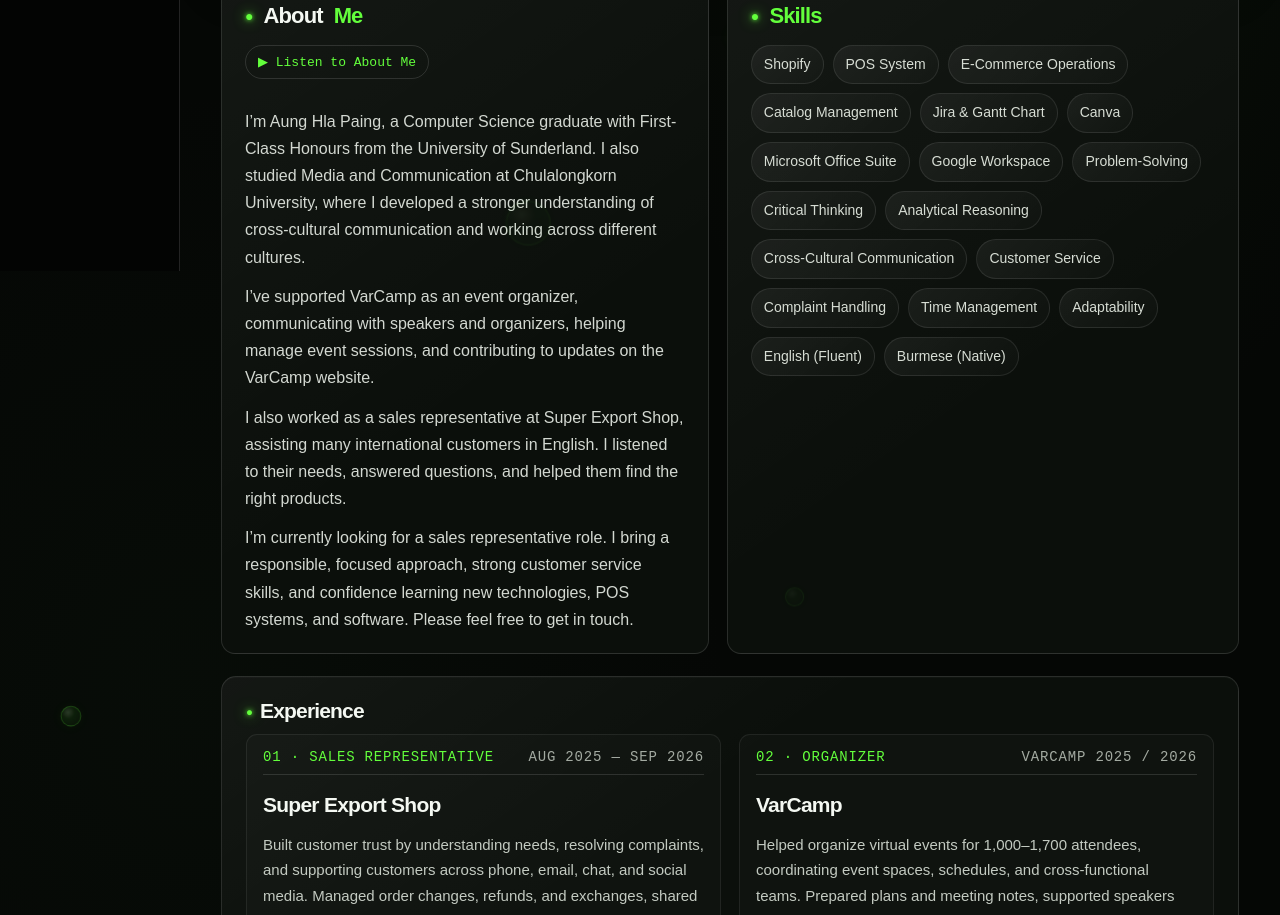
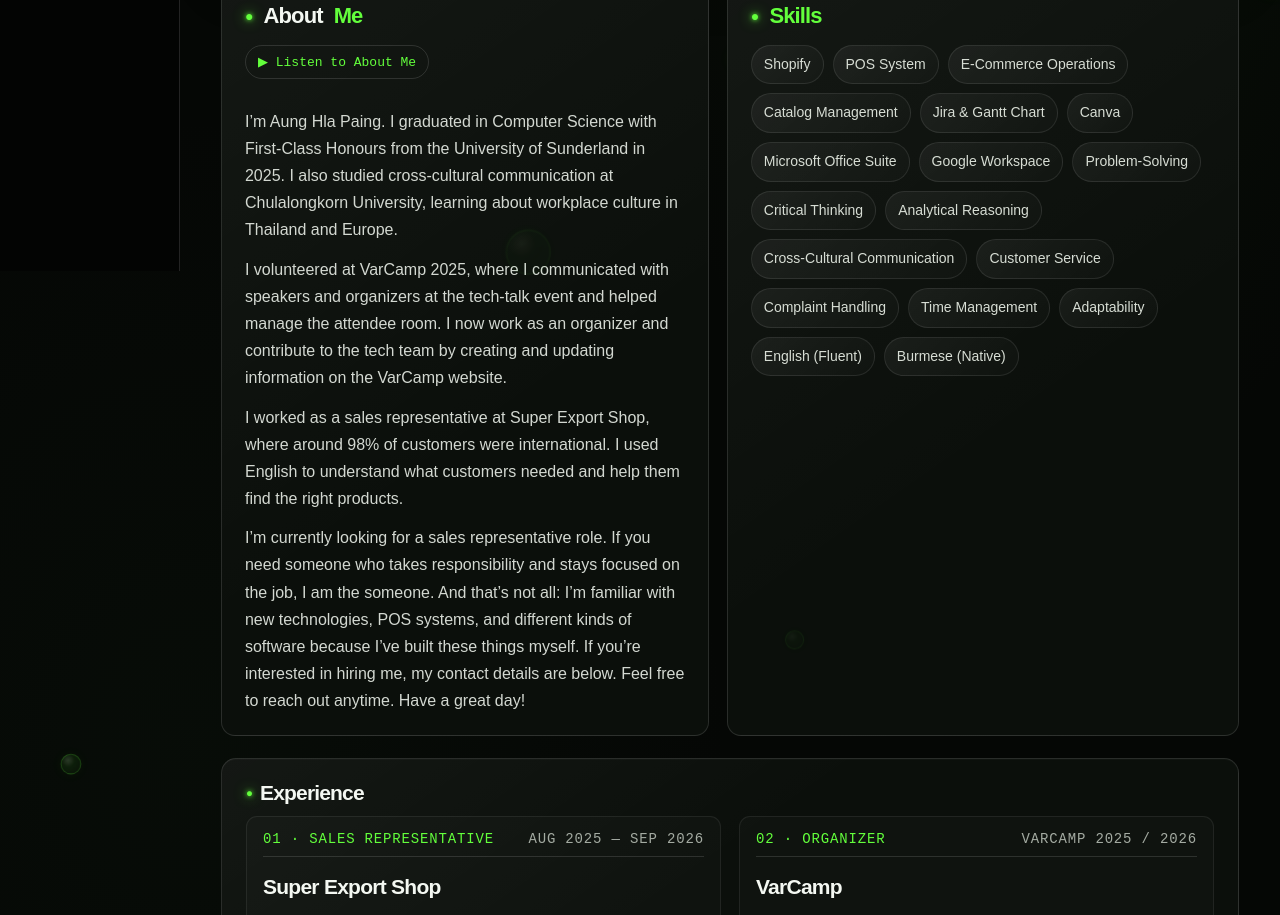
Before and after one commit to aunghlapaing/aunghlapaing.github.io, a plain HTML site: page index.html in a window 1280 px wide. Shown: the part 529-1444 px from the top of the page. Drawn offline with Linux system fonts and the light colour scheme.

Commit message:
updated about me section

```diff
--- a/index.html
+++ b/index.html
@@ -269,10 +269,10 @@
         <button class="listen-button" id="about-listen" type="button" aria-controls="about-text" aria-describedby="about-audio-status">▶ Listen to About Me</button>
         <span id="about-audio-status" class="audio-status" aria-live="polite"></span>
         <div class="about-text" id="about-text">
-          <p>I’m Aung Hla Paing, a Computer Science graduate with First-Class Honours from the University of Sunderland. I also studied Media and Communication at Chulalongkorn University, where I developed a stronger understanding of cross-cultural communication and working across different cultures.</p>
-          <p>I’ve supported VarCamp as an event organizer, communicating with speakers and organizers, helping manage event sessions, and contributing to updates on the VarCamp website.</p>
-          <p>I also worked as a sales representative at Super Export Shop, assisting many international customers in English. I listened to their needs, answered questions, and helped them find the right products.</p>
-          <p>I’m currently looking for a sales representative role. I bring a responsible, focused approach, strong customer service skills, and confidence learning new technologies, POS systems, and software. Please feel free to get in touch.</p>
+          <p>I’m Aung Hla Paing. I graduated in Computer Science with First-Class Honours from the University of Sunderland in 2025. I also studied cross-cultural communication at Chulalongkorn University, learning about workplace culture in Thailand and Europe.</p>
+          <p>I volunteered at VarCamp 2025, where I communicated with speakers and organizers at the tech-talk event and helped manage the attendee room. I now work as an organizer and contribute to the tech team by creating and updating information on the VarCamp website.</p>
+          <p>I worked as a sales representative at Super Export Shop, where around 98% of customers were international. I used English to understand what customers needed and help them find the right products.</p>
+          <p>I’m currently looking for a sales representative role. If you need someone who takes responsibility and stays focused on the job, I am the someone. And that’s not all: I’m familiar with new technologies, POS systems, and different kinds of software because I’ve built these things myself. If you’re interested in hiring me, my contact details are below. Feel free to reach out anytime. Have a great day!</p>
         </div>
       </section>
       <section class="panel" id="skills" aria-labelledby="skills-heading">
```
